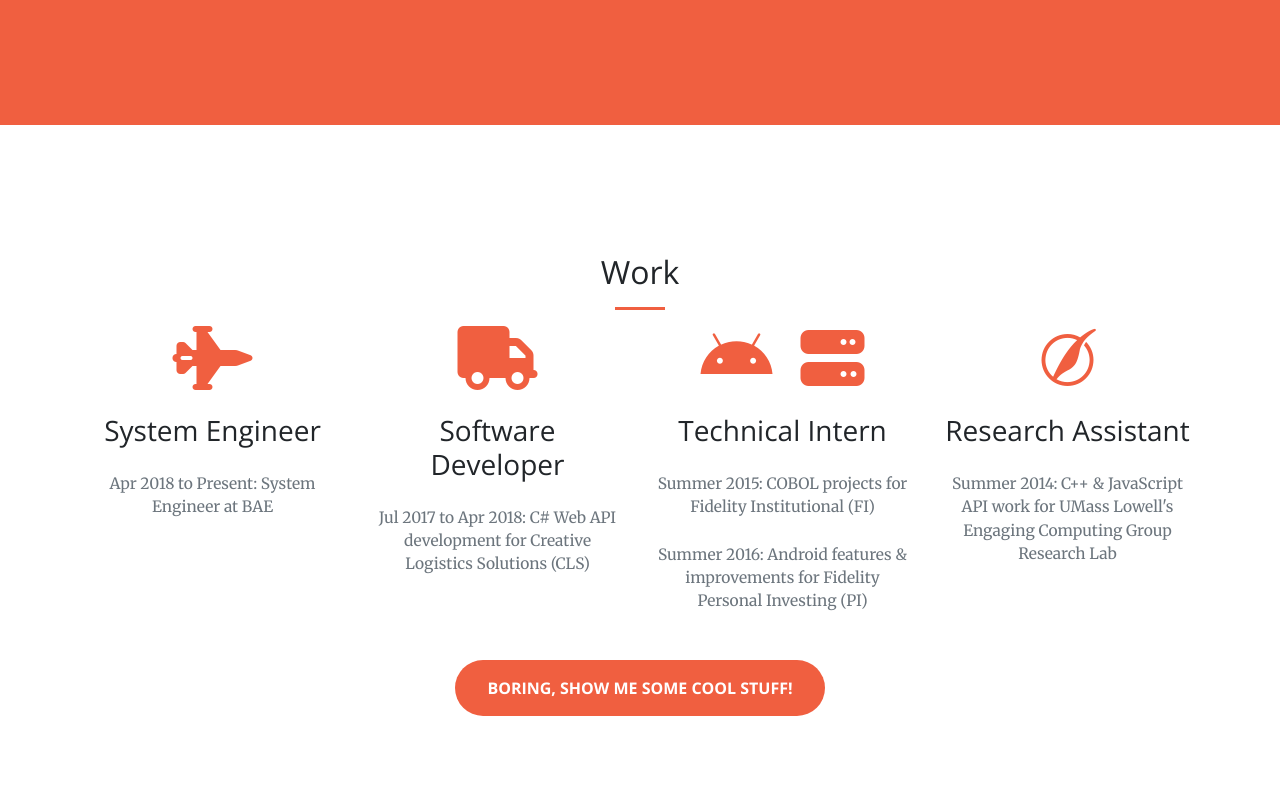
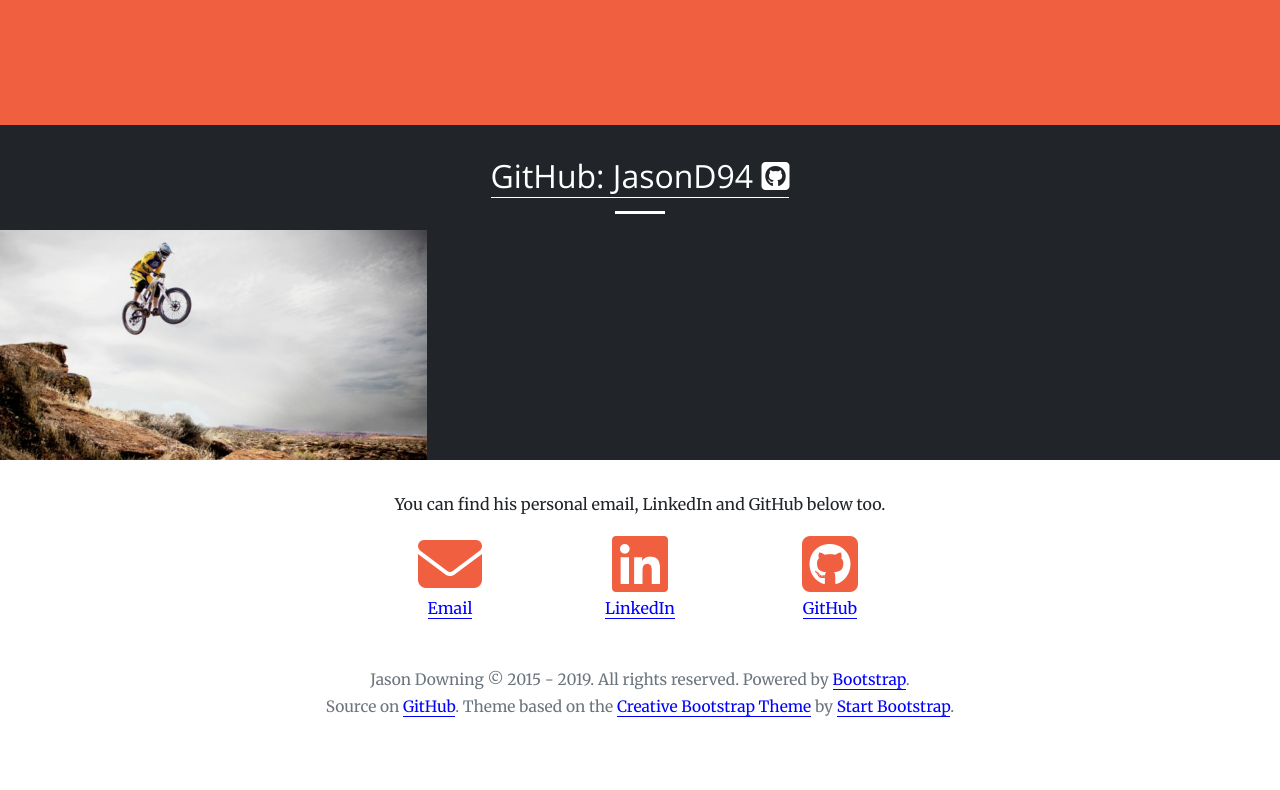
Before and after one commit to tusher002/tusher002.github.io, a plain HTML site: page index.html in a window 1280 px wide. Shown: the part 1310-2100 px from the top of the page. After the commit the page ends 2029 px from the top, so only its background shows below. Drawn offline with nearby package versions, Linux system fonts and the light colour scheme.

Commit message:
Initial Commit

```diff
--- a/index.html
+++ b/index.html
@@ -164,56 +164,11 @@
 
       <div class="row">
         <div class="col-lg-12 col-md-12 col-sm-12 text-center">
-          <a class="btn btn-light btn-xl js-scroll-trigger" href="#work">Wait There's More!</a>
+          <a class="btn btn-light btn-xl js-scroll-trigger" href="#github">Wait There's More!</a>
         </div>
       </div>
     </div>
   </section>
-
-  <!-- Work Experience Section. -->
-  <section id="work">
-    <div class="container">
-      <div class="row">
-        <div class="col-lg-12 text-center">
-          <h2 class="section-heading">Work</h2>
-          <hr class="primary">
-        </div>
-        <div class="col-lg-3 col-sm-6 text-center">
-          <i class="fa fa-4x fa-fighter-jet text-primary sr-icons"></i>
-          <h3 class="mt-4 mb-4">System Engineer</h3>
-          <p class="text-muted">Apr 2018 to Present: System Engineer at BAE</p>
-        </div>
-        <div class="col-lg-3 col-sm-6 text-center">
-          <i class="fa fa-4x fa-truck text-primary sr-icons"></i>
-          <h3 class="mt-4 mb-4">Software Developer</h3>
-          <p class="text-muted">Jul 2017 to Apr 2018: C# Web API
-            development for Creative Logistics Solutions (CLS)</p>
-        </div>
-        <div class="col-lg-3 col-sm-6 text-center">
-          <!-- TIL: Bootstrap has awesome spacing classes
-                    https://getbootstrap.com/docs/4.0/utilities/spacing/ -->
-          <i class="fa fa-4x fa-android text-primary sr-icons"></i>
-          <i class="fa fa-4x fa-server text-primary sr-icons ml-4"></i>
-          <h3 class="mt-4 mb-4">Technical Intern</h3>
-          <p class="text-muted mb-4">Summer 2015: COBOL projects for
-            Fidelity Institutional (FI)</p>
-          <p class="text-muted mb-5">Summer 2016: Android features & improvements
-            for Fidelity Personal Investing (PI) </p>
-        </div>
-        <div class="col-lg-3 col-sm-6 text-center">
-          <i class="fa fa-4x fa-pied-piper text-primary sr-icons"></i>
-          <h3 class="mt-4 mb-4">Research Assistant</h3>
-          <p class="text-muted">Summer 2014: C++ & JavaScript API work for
-            UMass Lowell's Engaging Computing Group Research Lab</p>
-        </div>
-      </div>
-      <div class="text-center">
-        <a class="btn btn-primary btn-xl js-scroll-trigger" href="#funstuff">
-        Boring, show me some Cool stuff!</a>
-      </div>
-    </div>
-  </section>
-
 
   <!-- GitHub Section -->
   <section class="min-padding-top bg-dark" id="github">
@@ -307,7 +262,6 @@
             <i class="fa fa-envelope fa-4x sr-icons"></i>
           </a>
           <p><a href="mailto:jason[AT]downing[DOT]io" class="text-blue">Email</a></p>
-		  <p><a class="text-blue">tusher.mondol2013@gmail.com</a></p>
         </div>
 
         <div class="col-4 col-sm-4 col-lg-2 text-center">
@@ -315,7 +269,6 @@
             <i class="fa fa-linkedin-square fa-4x sr-icons"></i>
           </a>
           <p><a href="https://www.linkedin.com/in/jasonpdowning" class="text-blue">LinkedIn</a></p>
-		  <p><a class="text-blue">Tusher Mondol</a></p>
         </div>
 
         <div class="col-4 col-sm-4 col-lg-2 text-center">
@@ -323,7 +276,6 @@
             <i class="fa fa-github-square fa-4x sr-icons"></i>
           </a>
           <p><a href="https://github.com/JasonD94" class="text-blue">GitHub</a></p>
-		  <p><a class="text-blue">tusher002</a></p>
         </div>
       </div>
     </div>
```
